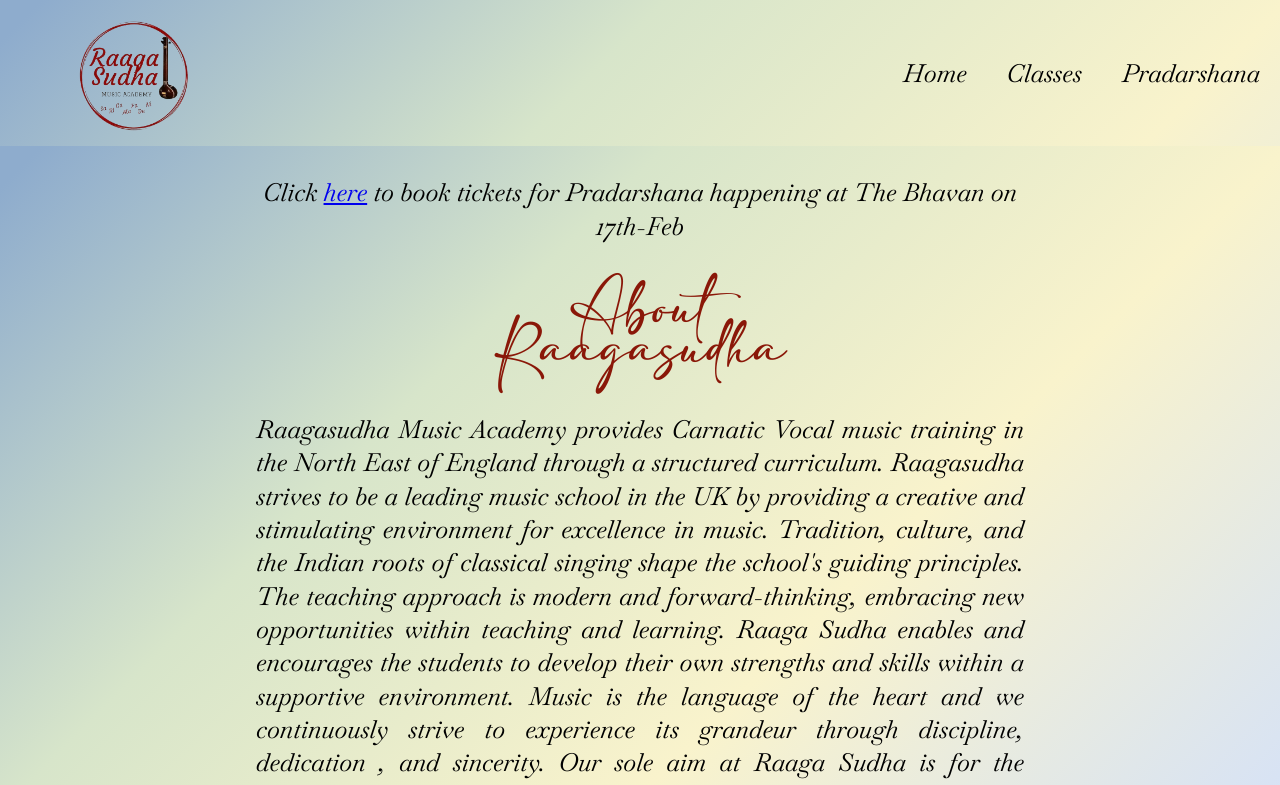
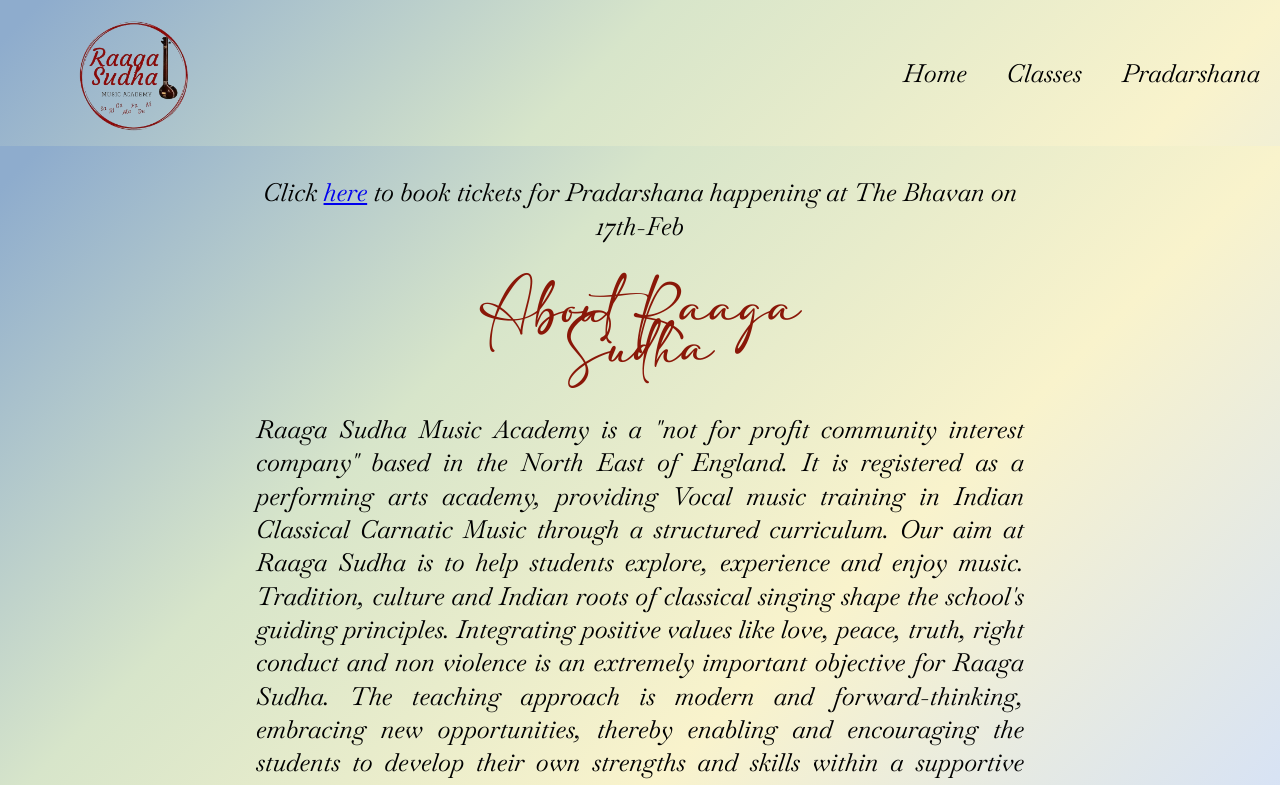
Before and after one commit to Sainath26/RaagaSudha, a React (Vite) app in the folder Raagasudha-website/: page / in a window 1280 px wide. Shown: the top 785 px of the page. Built offline with nearby package versions, Linux system fonts and the light colour scheme.

Commit message:
changes to about section

```diff
--- a/Raagasudha-website/src/views/home.jsx
+++ b/Raagasudha-website/src/views/home.jsx
@@ -33,35 +33,27 @@
             </div>
           </section>
           <section className="AboutRaagasudha">
-            <div className="HomeHeading">About Raagasudha</div>
+            <div className="HomeHeading">About Raaga Sudha</div>
             <div className="HomeText">
-              Raagasudha Music Academy provides Carnatic Vocal music training in
-              the North East of England through a structured curriculum.
-              Raagasudha strives to be a leading music school in the UK by
-              providing a creative and stimulating environment for excellence in
-              music. Tradition, culture, and the Indian roots of classical
-              singing shape the school&apos;s guiding principles. The teaching
-              approach is modern and forward-thinking, embracing new
-              opportunities within teaching and learning. Raaga Sudha enables
-              and encourages the students to develop their own strengths and
-              skills within a supportive environment. Music is the language of
-              the heart and we continuously strive to experience its grandeur
-              through discipline, dedication , and sincerity. Our sole aim at
-              Raaga Sudha is for the students to ‘not just learn’ but to
-              “experience music”. Raagasudha Music Academy provides Carnatic
-              Vocal music training in the North East of England through a
-              structured curriculum. Raagasudha strives to be a leading music
-              school in the UK by providing a creative and stimulating
-              environment for excellence in music. Tradition, culture, and the
-              Indian roots of classical singing shape the school&apos;s guiding
-              principles. The teaching approach is modern and forward-thinking,
-              embracing new opportunities within teaching and learning. Raaga
-              Sudha enables and encourages the students to develop their own
-              strengths and skills within a supportive environment. Music is the
-              language of the heart and we continuously strive to experience its
-              grandeur through discipline, dedication , and sincerity. Our sole
-              aim at Raaga Sudha is for the students to ‘not just learn’ but to
-              “experience music”.
+              Raaga Sudha Music Academy is a &quot;not for profit community
+              interest company&quot; based in the North East of England. It is
+              registered as a performing arts academy, providing Vocal music
+              training in Indian Classical Carnatic Music through a structured
+              curriculum. Our aim at Raaga Sudha is to help students explore,
+              experience and enjoy music. Tradition, culture and Indian roots of
+              classical singing shape the school&apos;s guiding principles.
+              Integrating positive values like love, peace, truth, right conduct
+              and non violence is an extremely important objective for Raaga
+              Sudha. The teaching approach is modern and forward-thinking,
+              embracing new opportunities, thereby enabling and encouraging the
+              students to develop their own strengths and skills within a
+              supportive environment. Students are trained and encouraged to
+              become artists by providing a platform to showcase their talents
+              every year. Our annual Pradarshana event forms an ideal production
+              opportunity for students to express themselves through music.
+              Music is the &quot;language of the heart&quot; and we continuously
+              strive to experience its grandeur through discipline, dedication
+              and sincerity.
             </div>
           </section>
           <div className="contentImg">
```
